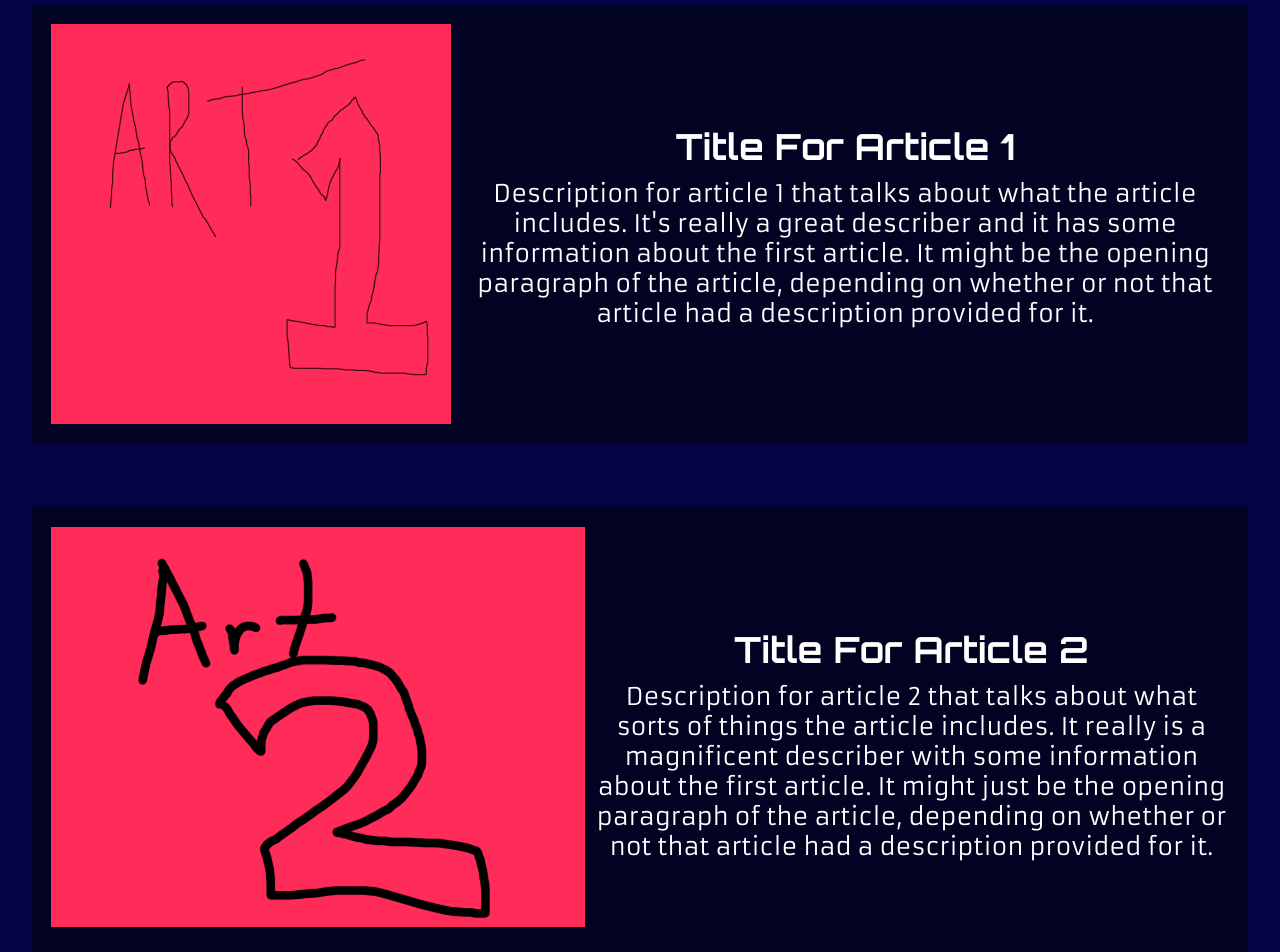
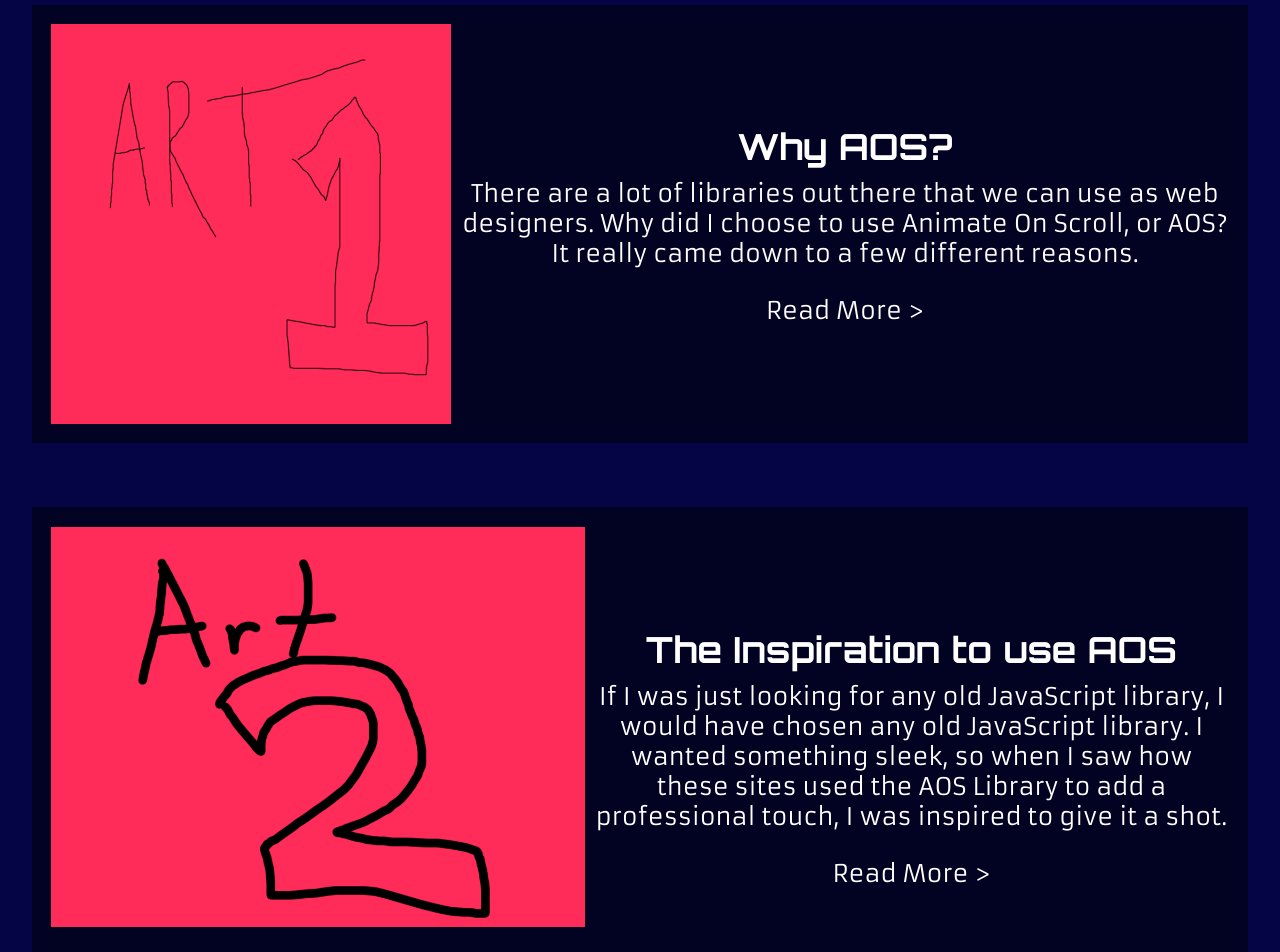
Before and after one commit to nateptay/nateptay.github.io, a plain HTML site: page experimental_design/exp_index.html in a window 1280 px wide. Shown: the part 440-1392 px from the top of the page. Drawn offline with Linux system fonts and the light colour scheme.

Commit message:
updates index page with actual articles

```diff
--- a/experimental_design/exp_index.html
+++ b/experimental_design/exp_index.html
@@ -32,27 +32,31 @@
             <h1>to my Experimental Design</h1>
         </div>
         <div data-aos="fade-up" data-aos-delay="1500" data-aos-duration="500">
-        <div class="article">
+        <a href="why_aos.html"><div class="article">
             <img src="images/art1.png" alt="First article image">
             <div data-aos="fade-down" data-aos-delay="1750">
                 <div class="description">
-                <h2>Title For Article 1</h2>
-                <p>Description for article 1 that talks about what the article includes. It's really a great describer and it has some information about the first article. It might be the opening paragraph of the article, depending on whether or not that article had a description provided for it.</p>
+                <h2>Why AOS?</h2>
+                <p>There are a lot of libraries out there that we can use as web designers. Why did I choose to use Animate On Scroll, or AOS? It really came down to a few different reasons.</p>
+                <br>
+                <p>Read More ></p>
                 </div>
             </div>
-        </div>
+        </div></a>
         </div>
 
         <div data-aos="fade-up" data-aos-duration="500">
-        <div class="article">
+        <a href="inspiration.html"><div class="article">
             <img src="images/art2.png" alt="Second article image">
             <div data-aos="flip-right" data-aos-delay="200">
                 <div class="description">
-                    <h2>Title For Article 2</h2>
-                    <p>Description for article 2 that talks about what sorts of things the article includes. It really is a magnificent describer with some information about the first article. It might just be the opening paragraph of the article, depending on whether or not that article had a description provided for it.</p>
+                    <h2>The Inspiration to use AOS</h2>
+                    <p>If I was just looking for any old JavaScript library, I would have chosen any old JavaScript library. I wanted something sleek, so when I saw how these sites used the AOS Library to add a professional touch, I was inspired to give it a shot.</p>
+                <br>
+                <p>Read More ></p>
                 </div>
             </div>
-        </div>
+        </div></a>
         </div>
         <div class="images">
             <div data-aos="fade-up" data-aos-anchor-placement="bottom-bottom">
```
